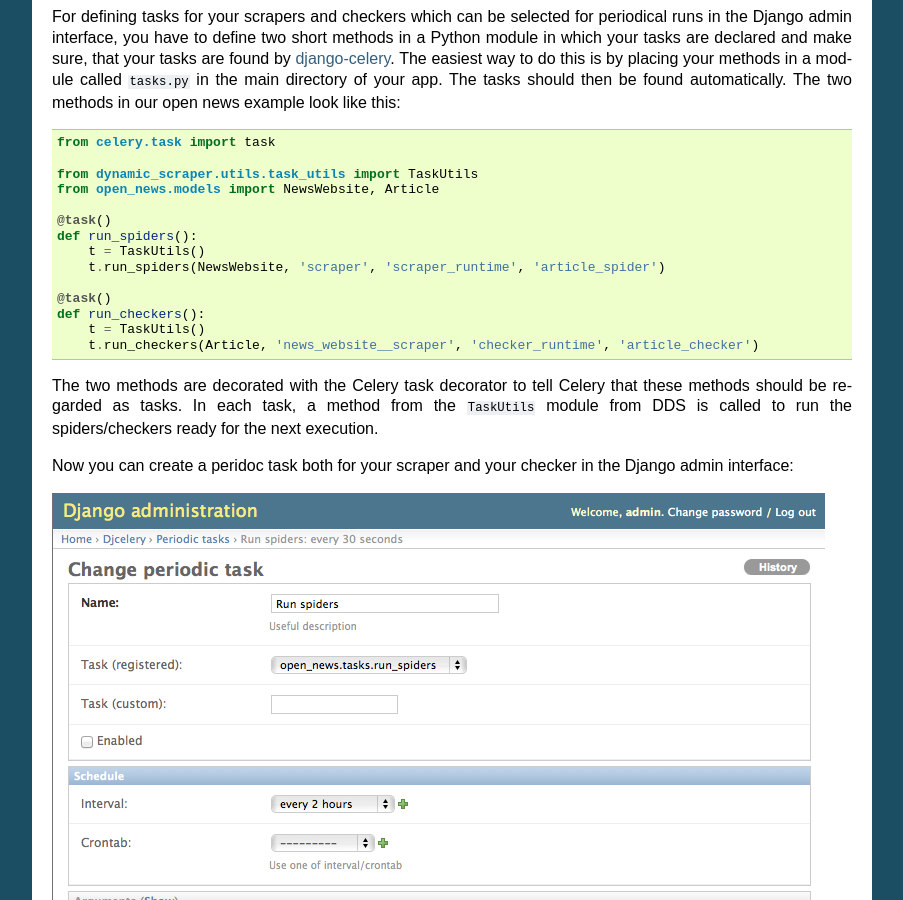
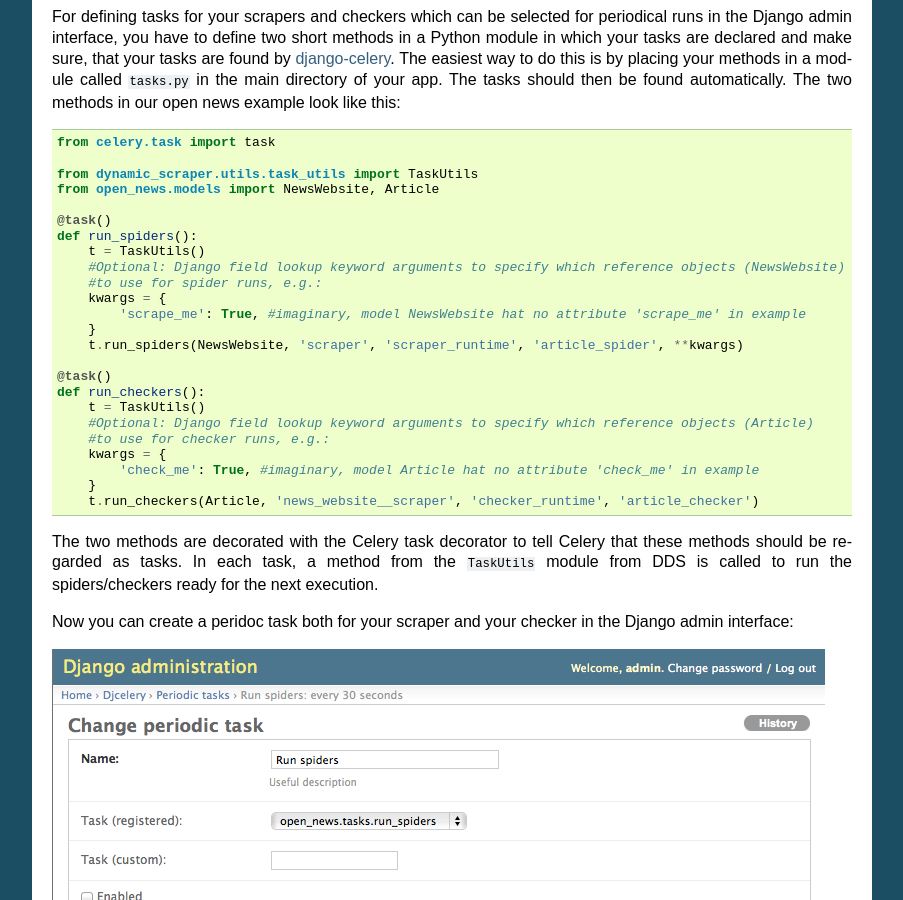
Before and after one commit to xmas7/django-dynamic-scraper, a Sphinx documentation site: the page built from docs/advanced_topics.rst, in a window 1280 px wide and 900 px high, scrolled down 4141 px. Shown: the whole window, without its empty margins (198-1101 px from the left). Built offline with Sphinx 7.4.7, drawn with Linux system fonts in a browser that asks for light colours.

Commit message:
Added keyword arguments for spider/checker task methods, updated docs, release notes

```diff
--- a/docs/advanced_topics.rst
+++ b/docs/advanced_topics.rst
@@ -201,11 +202,21 @@
 	@task()
 	def run_spiders():
 	    t = TaskUtils()
-	    t.run_spiders(NewsWebsite, 'scraper', 'scraper_runtime', 'article_spider')
+	    #Optional: Django field lookup keyword arguments to specify which reference objects (NewsWebsite)
+	    #to use for spider runs, e.g.:
+	    kwargs = {
+	        'scrape_me': True, #imaginary, model NewsWebsite hat no attribute 'scrape_me' in example
+	    }
+	    t.run_spiders(NewsWebsite, 'scraper', 'scraper_runtime', 'article_spider', **kwargs)
 
 	@task()
 	def run_checkers():
 	    t = TaskUtils()
+	    #Optional: Django field lookup keyword arguments to specify which reference objects (Article)
+	    #to use for checker runs, e.g.:
+	    kwargs = {
+	        'check_me': True, #imaginary, model Article hat no attribute 'check_me' in example
+	    }
 	    t.run_checkers(Article, 'news_website__scraper', 'checker_runtime', 'article_checker')
 
 The two methods are decorated with the Celery task decorator to tell Celery that these methods should be
--- a/docs/development.rst
+++ b/docs/development.rst
@@ -49,6 +49,11 @@
 
 Release Notes
 =============
+
+**Changes in version 0.3.1-alpha** (2013-09-03)
+
+* Possibility to add keyword arguments to spider and checker task method to specify which reference objects
+  to use for spider/checker runs (see: :ref:`definetasks`)
 
 **Changes in version 0.3-alpha** (2013-01-15)
 
--- a/setup.py
+++ b/setup.py
@@ -4,7 +4,7 @@
 
 setup(
     name='django-dynamic-scraper',
-    version='0.3.0',
+    version='0.3.1',
     description='Creating Scrapy scrapers via the Django admin interface',
     author='Holger Drewes',
     author_email='Holger.Drewes@gmail.com',
```
Also changed, not shown: other parts of docs/advanced_topics.rst (+1 -0 lines), 1 other file.
